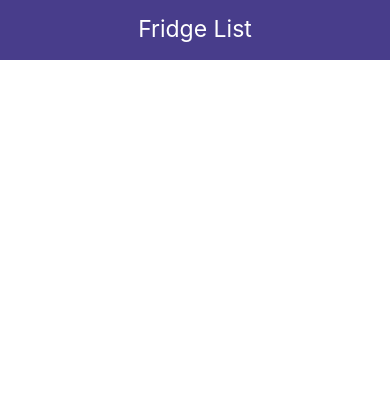
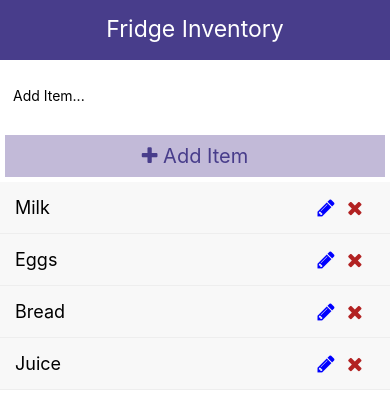
Before and after one commit to MalcolmSav/Fridgentory, a React Native app: screen / in a window 390 px wide. Shown: the top 412 px of the page. Built offline with nearby package versions, Linux system fonts and the light colour scheme.

Commit message:
frige inventoy add/remove

```diff
--- a/App.js
+++ b/App.js
@@ -1,10 +1,127 @@
-import React from 'react';
-import { View, Text, StyleSheet } from 'react-native';
-import Header from './components/Header'
+import React, {useState} from 'react';
+import {View, StyleSheet, FlatList, Alert} from 'react-native';
+// import {uuid} from 'uuidv4';
+
+import Header from './components/Header';
+import ListItem from './components/ListItem';
+import AddItem from './components/AddItem';
+
 const App = () => {
+  const [items, setItems] = useState([
+    {
+      id: 0,
+      text: 'Milk',
+    },
+    {
+      id: 1,
+      text: 'Eggs',
+    },
+    {
+      id: 2,
+      text: 'Bread',
+    },
+    {
+      id: 3,
+      text: 'Juice',
+    },
+  ]);
+
+  // Flag true if user is currently editing an item
+  const [editStatus, editStatusChange] = useState(false);
+
+  // State to capture information about the item being edited
+  const [editItemDetail, editItemDetailChange] = useState({
+    id: null,
+    text: null,
+  });
+
+  const [checkedItems, checkedItemChange] = useState([]);
+
+  const deleteItem = id => {
+    setItems(prevItems => {
+      return prevItems.filter(item => item.id !== id);
+    });
+  };
+
+  // Submit the users edits to the overall items state
+  const saveEditItem = (id, text) => {
+    setItems(prevItems => {
+      return prevItems.map(item =>
+        item.id === editItemDetail.id ? {id, text: editItemDetail.text} : item,
+      );
+    });
+    // Flip edit status back to false
+    editStatusChange(!editStatus);
+  };
+
+  // Event handler to capture users text input as they edit an item
+  const handleEditChange = text => {
+    editItemDetailChange({id: editItemDetail.id, text});
+  };
+
+  const addItem = text => {
+    if (!text) {
+      Alert.alert(
+        'No item entered',
+        'Please enter an item when adding to your shopping list',
+        [
+          {
+            text: 'Understood',
+            style: 'cancel',
+          },
+        ],
+        {cancelable: true},
+      );
+    } else {
+      setItems(prevItems => {
+        x = Math.random() * 1000;
+        return [{id: text, text}, ...prevItems];
+      });
+    }
+  };
+
+  // capture old items ID and text when user clicks edit
+  const editItem = (id, text) => {
+    editItemDetailChange({
+      id,
+      text,
+    });
+    return editStatusChange(!editStatus);
+  };
+
+  const itemChecked = (id, text) => {
+    const isChecked = checkedItems.filter(checkedItem => checkedItem.id === id);
+    isChecked.length
+      ? // remove item from checked items state (uncheck)
+        checkedItemChange(prevItems => {
+          return [...prevItems.filter(item => item.id !== id)];
+        })
+      : // Add item to checked items state
+        checkedItemChange(prevItems => {
+          return [...prevItems.filter(item => item.id !== id), {id, text}];
+        });
+  };
+
   return (
     <View style={styles.container}>
-      <Header />
+      <Header title="Fridge Inventory" />
+      <AddItem addItem={addItem} />
+      <FlatList
+        data={items}
+        renderItem={({item}) => (
+          <ListItem
+            item={item}
+            deleteItem={deleteItem}
+            editItem={editItem}
+            isEditing={editStatus}
+            editItemDetail={editItemDetail}
+            saveEditItem={saveEditItem}
+            handleEditChange={handleEditChange}
+            itemChecked={itemChecked}
+            checkedItems={checkedItems}
+          />
+        )}
+      />
     </View>
   );
 };
@@ -12,7 +129,7 @@ const App = () => {
 const styles = StyleSheet.create({
   container: {
     flex: 1,
-    paddingTop: 0,
   },
 });
+
 export default App;
--- /dev/null
+++ b/components/AddItem.js
@@ -0,0 +1,55 @@
+import React, {useState} from 'react';
+import {
+  View,
+  Text,
+  StyleSheet,
+  TextInput,
+  TouchableOpacity,
+} from 'react-native';
+import Icon from 'react-native-vector-icons/dist/FontAwesome';
+
+const AddItem = ({addItem}) => {
+  const [text, setText] = useState('');
+  const onChange = textValue => setText(textValue);
+
+  return (
+    <View>
+      <TextInput
+        placeholder="Add Item..."
+        style={styles.input}
+        onChangeText={onChange}
+        value={text}
+      />
+      <TouchableOpacity
+        style={styles.btn}
+        onPress={() => {
+          addItem(text);
+          setText('');
+        }}>
+        <Text style={styles.btnText}>
+          <Icon name="plus" size={20} /> Add Item
+        </Text>
+      </TouchableOpacity>
+    </View>
+  );
+};
+
+const styles = StyleSheet.create({
+  input: {
+    height: 60,
+    padding: 8,
+    margin: 5,
+  },
+  btn: {
+    backgroundColor: '#c2bad8',
+    padding: 9,
+    margin: 5,
+  },
+  btnText: {
+    color: 'darkslateblue',
+    fontSize: 20,
+    textAlign: 'center',
+  },
+});
+
+export default AddItem;
--- a/components/Header.js
+++ b/components/Header.js
@@ -1,12 +1,16 @@
 import React from 'react';
-import { View, Text, StyleSheet } from 'react-native';
+import {View, Text, StyleSheet} from 'react-native';
 
-const Header = () => {
+const Header = ({title}) => {
   return (
     <View style={styles.header}>
-      <Text style={styles.text}>Fridge List</Text>
+      <Text style={styles.text}>{title}</Text>
     </View>
   );
+};
+
+Header.defaultProps = {
+  title: 'Shopping List',
 };
 
 const styles = StyleSheet.create({
@@ -16,9 +20,10 @@ const styles = StyleSheet.create({
     backgroundColor: 'darkslateblue',
   },
   text: {
-    color: '#fff',
+    color: 'white',
     fontSize: 23,
     textAlign: 'center',
-  }
+  },
 });
+
 export default Header;
--- /dev/null
+++ b/components/ListItem.js
@@ -0,0 +1,104 @@
+import React from 'react';
+import {
+  View,
+  Text,
+  StyleSheet,
+  TouchableOpacity,
+  TextInput,
+} from 'react-native';
+import Icon from 'react-native-vector-icons/dist/FontAwesome';
+
+const ListItem = ({
+  item,
+  deleteItem,
+  editItem,
+  isEditing,
+  editItemDetail,
+  saveEditItem,
+  handleEditChange,
+  itemChecked,
+  checkedItems,
+}) => {
+  const checked = checkedItems.filter(
+    checkedItem => checkedItem.id === item.id,
+  );
+  return (
+    <TouchableOpacity style={styles.listItem}>
+      <View style={styles.listItemView}>
+        {isEditing && editItemDetail.id === item.id ? (
+          <TextInput
+            placeholder="Edit Item..."
+            style={styles.editItemInput}
+            onChangeText={handleEditChange}
+          />
+        ) : (
+          <Text
+            onPress={() => itemChecked(item.id, item.text)}
+            style={
+              checked.length ? styles.checkedItemText : styles.listItemText
+            }>
+            {item.text}
+          </Text>
+        )}
+        <View style={styles.iconView}>
+          {isEditing && editItemDetail.id === item.id ? (
+            <Icon
+              name="save"
+              size={20}
+              color="green"
+              onPress={() => saveEditItem(item.id, item.text)}
+            />
+          ) : (
+            !checked.length && (
+              <Icon
+                name="pencil"
+                size={20}
+                color="blue"
+                onPress={() => editItem(item.id, item.text)}
+              />
+            )
+          )}
+          <Icon
+            name="remove"
+            size={20}
+            color="firebrick"
+            onPress={() => deleteItem(item.id)}
+          />
+        </View>
+      </View>
+    </TouchableOpacity>
+  );
+};
+
+const styles = StyleSheet.create({
+  listItem: {
+    padding: 15,
+    backgroundColor: '#f8f8f8',
+    borderBottomWidth: 1,
+    borderColor: '#eee',
+  },
+  listItemView: {
+    flexDirection: 'row',
+    justifyContent: 'space-between',
+    alignItems: 'center',
+  },
+  listItemText: {
+    fontSize: 18,
+  },
+  checkedItemText: {
+    fontSize: 18,
+    textDecorationLine: 'line-through',
+    color: 'green',
+  },
+  iconView: {
+    flexDirection: 'row',
+    justifyContent: 'space-evenly',
+    width: 70,
+  },
+  editItemInput: {
+    padding: 0,
+    fontSize: 18,
+  },
+});
+
+export default ListItem;
--- a/package.json
+++ b/package.json
@@ -11,7 +11,10 @@
   },
   "dependencies": {
     "react": "18.1.0",
-    "react-native": "0.70.6"
+    "react-native": "0.70.6",
+    "react-native-vector-icons": "^9.2.0",
+    "uuid": "^9.0.0",
+    "uuidv4": "^6.2.13"
   },
   "devDependencies": {
     "@babel/core": "^7.12.9",
```
Also changed, not shown: 22 other files (tests, documents, lock files or other folders).
